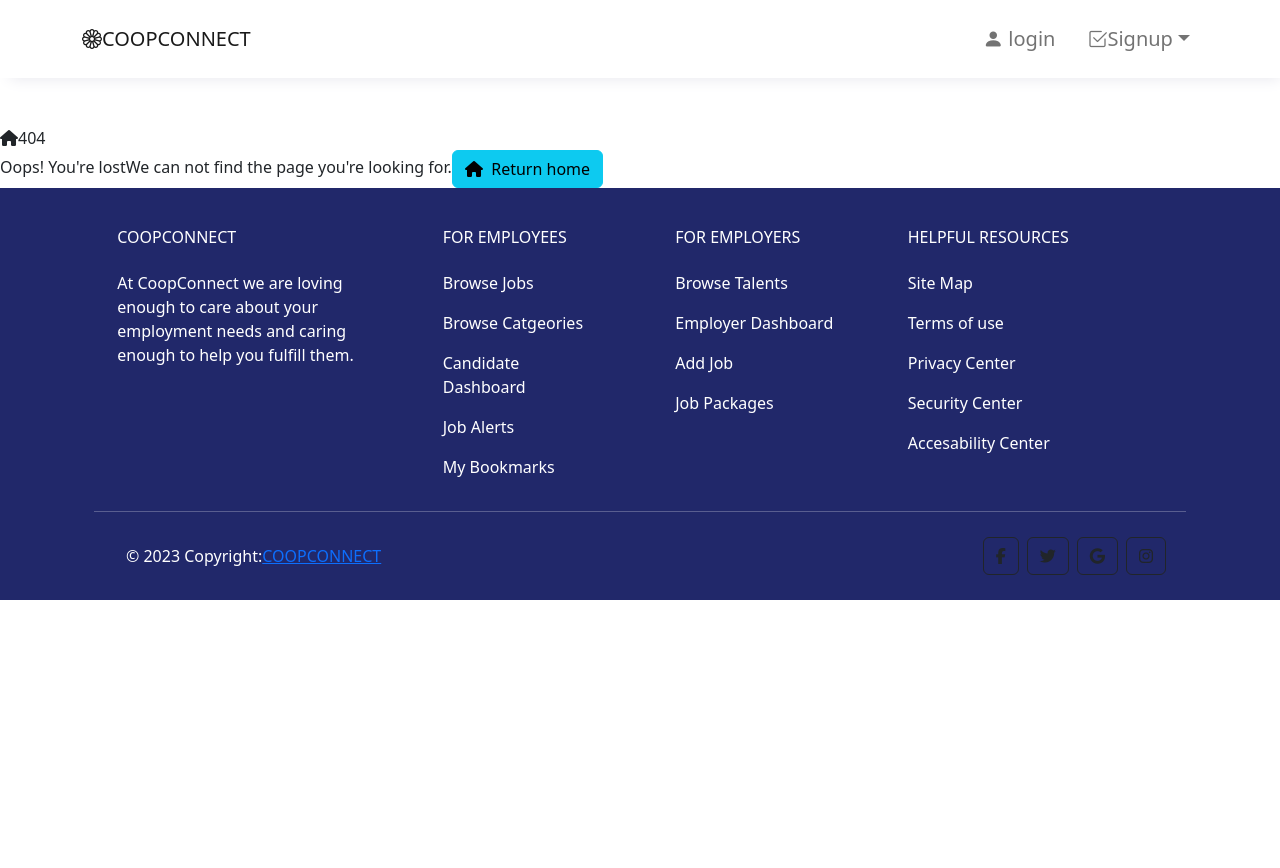
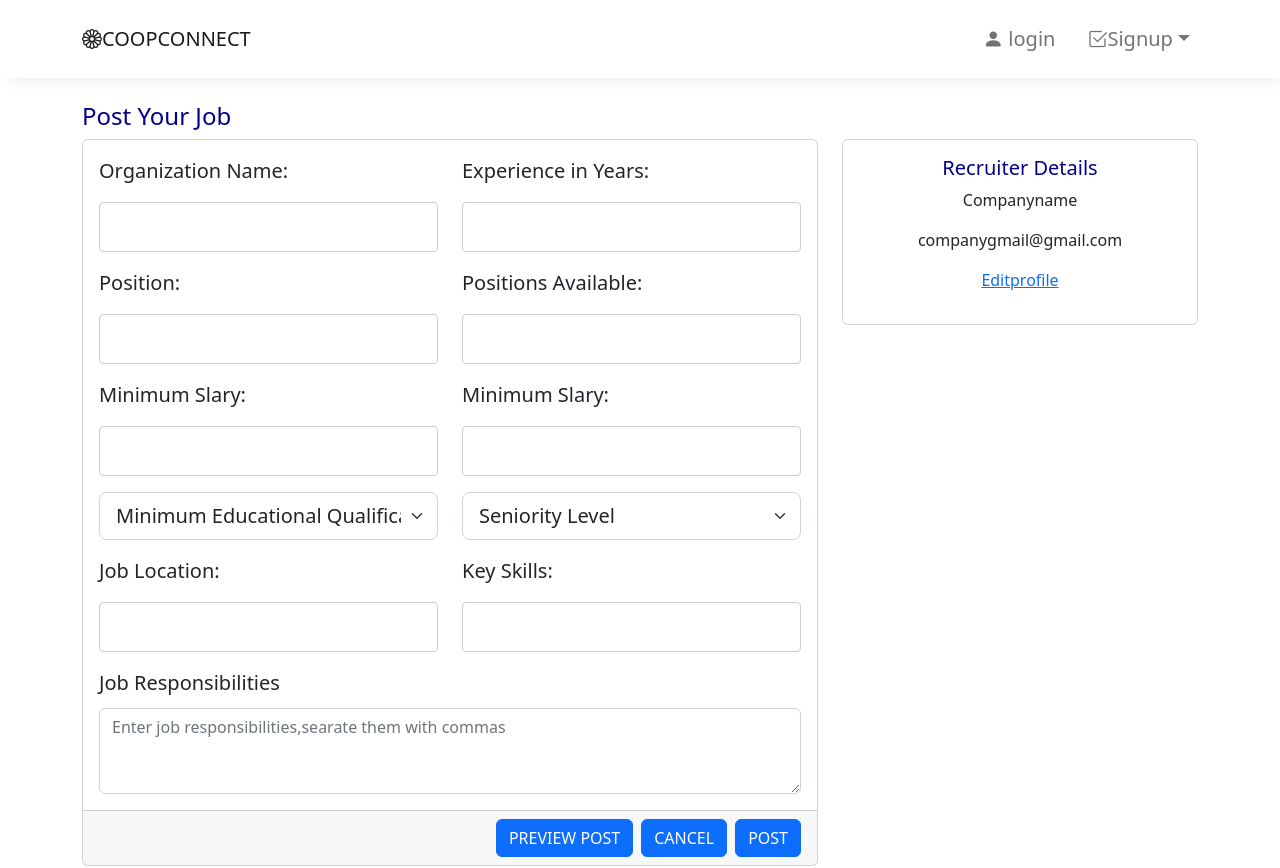
Before and after one commit to queenslaynaila/COOPCONNECT, a React (Create React App) app in the folder client/: page /postajob in a window 1280 px wide. Shown: the top 868 px of the page. Before the commit the page ends 800 px from the top, so only its background shows below. Built offline with nearby package versions, Linux system fonts and the light colour scheme.

Commit message:
edit post a job container

```diff
--- a/client/src/App.js
+++ b/client/src/App.js
@@ -18,6 +18,7 @@ import CompanyEditProfile from "./components/CompanyEditProfile";
 import JobPostPreview from "./components/JobPostPreview";
 import SearchTalent from "./components/SearchTalents";
 import  Pricing from "./components/pricing";
+import PostAJob from "./components/PostAJob";
 
 function App() {
 
@@ -45,6 +46,7 @@ function App() {
       <Route path="/searchtalents" element={<SearchTalent/>}></Route>
       <Route path="/pricing" element={<Pricing/>}></Route>
       <Route path="/previewjob" element={<JobPostPreview/>}></Route>
+      <Route path="/postajob" element={<PostAJob/>}></Route>
       <Route path="*" element={<Errorpage></Errorpage>}/>
 
 
--- a/client/src/components/CompanyEditProfile.js
+++ b/client/src/components/CompanyEditProfile.js
@@ -1,29 +1,8 @@
 import React, { useState } from "react";
 import "../styles/CompanyEditProfile.css"
 function CompanyEditProfile() {
-  const [formData, setFormData] = useState({
-    organizationName: "",
-    organizationType: "",
-    dateOfEstablishment: "",
-    websiteURL: "",
-    company: "",
-    firstName: "",
-    lastName: "",
-    designation: "",
-    email: "",
-  });
 
-  const handleChange = (event) => {
-    setFormData({
-      ...formData,
-      [event.target.name]: event.target.value,
-    });
-  };
 
-  const handleSubmit = (event) => {
-    event.preventDefault();
-    // Submit the form data to your backend or API here
-  };
 
   return (
     <div className="container mt-4 mb-4">
--- a/client/src/components/PostAJob.js
+++ b/client/src/components/PostAJob.js
@@ -1,85 +1,127 @@
 import React from 'react'
 
-export default function
+export default function PostAJob
 () {
   return (
-
-    <div class="row gutters">
-			<div class="col-xl-6 col-lg-6 col-md-6 col-sm-6 col-12">
-				<div class="form-group">
-					<label>Organization name</label>
-					<input type="name" class="form-control" placeholder='Lencare Merchants'></input>
-				</div>
-			</div>
-			<div class="col-xl-6 col-lg-6 col-md-6 col-sm-6 col-12">
-				<div class="form-group">
-					<label>Experience in Years</label>
-					<input type="name" class="form-control"></input>
-				</div>
-      </div>
-
-      <div class="col-xl-6 col-lg-6 col-md-6 col-sm-6 col-12">
-				<div class="form-group">
-					<label>Position</label>
-					<input type="name" class="form-control"></input>
-				</div>
-			</div>
-			<div class="col-xl-6 col-lg-6 col-md-6 col-sm-6 col-12">
-				<div class="form-group">
-					<label>Positions Available</label>
-					<input type="name" class="form-control"></input>
-				</div>
-			</div>
+    <div className='container mt-4 mb-4'>
+	      <h4 style={{color:"darkblue"}}>Post Your Job</h4>
+		  <div class="row">
+				<div class="col-8">
+				<div className='card'>
+		  <div class="card-body">
+            <form>
+			  <div className='row'>
+					<div className='col'>
+				     	<div class="mb-3">
+							<label htmlFor="organizationname" class="form-label fs-5 ">Organization Name:</label>
+							<input type="text" id="organizationname" class="form-control"></input>
+						</div>
+					</div>
+					<div className='col'>
+					   <div class="mb-3">
+							<label htmlFor="experience" class="form-label fs-5">Experience in Years:</label>
+							<input type="text" id="experience" class="form-control"></input>
+                       </div>
+					</div>
+			  </div>
 
 
-      <div class="col-xl-6 col-lg-6 col-md-6 col-sm-6 col-12">
-				<div class="form-group">
-					<label>Minimum Educational Level</label>
-					<input type="name" class="form-control"></input>
+			  <div className='row'>
+				<div className='col'>
+				  <div class="mb-3">
+			    <label htmlFor="position" class="form-label fs-5">Position:</label>
+				<input type="text" id="position" class="form-control"></input>
+                  </div>
 				</div>
-			</div>
-			<div class="col-xl-6 col-lg-6 col-md-6 col-sm-6 col-12">
-				<div class="form-group">
-					<label>Seniority Level</label>
-					<input type="name" class="form-control"></input>
+				<div className='col'>
+				  <div class="mb-3">
+			    <label htmlFor="positionavailable" class="form-label fs-5">Positions Available:</label>
+				<input type="text" id="positionavailable" class="form-control"></input>
+                  </div>
 				</div>
-      </div>
+			  </div>
 
-      <div class="col-xl-6 col-lg-6 col-md-6 col-sm-6 col-12">
-				<div class="form-group">
-					<label>Salary range</label>
-					<input type="name" class="form-control"></input>
+			 <div className='row'>
+				<div className='col'>
+				   <div class="mb-3">
+			         <label htmlFor="minsalary" class="form-label fs-5">Minimum Slary:</label>
+				     <input type="text" id="minsalary" class="form-control"></input>
+                   </div>
 				</div>
-			</div>
-			<div class="col-xl-6 col-lg-6 col-md-6 col-sm-6 col-12">
-				<div class="form-group">
-					<label>Job Location</label>
-					<input type="name" class="form-control"></input>
+				<div className='col'>
+				  <div class="mb-3">
+					<label htmlFor="minsalary" class="form-label fs-5">Minimum Slary:</label>
+					<input type="text" id="minsalary" class="form-control"></input>
+                   </div>
 				</div>
-      </div>
-
-         <div class="card mt-3"  >
-          <div class="card-body">
-          <div class="form-group">
-            <label>Key Skills</label>
-              <input type="text" class="form-control" id="inputName" name="name"/>
-          </div>
-         <div class="form-group">
-          <textarea class="form-control" name="remark" id="textAreaRemark" rows="2" placeholder="Enter job responsibiliries,separate responsibilities with commas"></textarea>
-         </div>
-       </div>
-       <div class="card-body   "
-            style=  {{backgroundColor:"#EEEEEE",height:"60px"}}>
-          <div className="d-flex justify-content-end gap-2">
-               <button type="button " class="btn btn-primary">PREVIEW POST</button>
-            <button type="button" class="btn btn-primary">CANCEL</button>
-            <button type="button" class="btn btn-primary">POST</button>
-               </div>
-        </div>
-        </div>
+			 </div>
+			 <div className='row'>
+				<div className='col'>
+				   <select class="form-select form-select-lg mb-3" aria-label=".form-select-lg example">
+				<option selected >Minimum Educational Qualifications</option>
+				<option value="1">PHD</option>
+				<option value="2">Masters</option>
+				<option value="3">Degree</option>
+				<option value="4">Diploma</option>
+				<option value="4">Certificate</option>
+                  </select>
+				</div>
+				<div className='col'>
+				  <select class="form-select form-select-lg mb-3" aria-label=".form-select-lg example">
+				<option selected>Seniority Level</option>
+				<option value="1">Intern</option>
+				<option value="2">Junior</option>
+				<option value="3">Senior</option>
+                  </select>
+				</div>
+			 </div>
 
 
-    </div>
+			 <div className='row'>
+			   <div className='col'>
+					<div class="mb-3">
+						<label htmlFor="joblocation" class="form-label fs-5">Job Location:</label>
+						<input type="text" id="joblocation" class="form-control"></input>
+					</div>
+				</div>
+				<div className='col'>
+					<div class="mb-3">
+						<label htmlFor="keyskills" class="form-label fs-5">Key Skills:</label>
+						<input type="text" id="keyskills" class="form-control"></input>
+					</div>
+				</div>
+			  </div>
+			  <div class="form-group">
+				<label for="exampleFormControlTextarea1" className='fs-5'>Job Responsibilities</label>
+				<textarea class="form-control" id="exampleFormControlTextarea1" placeholder='Enter job responsibilities,searate them with commas' rows="3"></textarea>
+             </div>
+			</form>
+          </div>
+
+
+		  <div class="card-footer">
+            <div className="d-flex justify-content-end gap-2">
+               <button type="button " class="btn btn-primary">PREVIEW POST</button>
+               <button type="button" class="btn btn-primary">CANCEL</button>
+			   <button type="button " class="btn btn-primary">POST</button>
+            </div>
+        </div>
+		 </div>
+				</div>
+				<div class="col-sm-4">
+				   <div class="card">
+ 						 <div class="card-body">
+						   <h5 style={{color:"darkblue"}} className="text-center">Recruiter Details</h5>
+						   <p className="text-center">Companyname</p>
+						   <p className="text-center">companygmail@gmail.com</p>
+						   <p className="text-center"><a href="#" class="link-primary text-center">Editprofile</a></p>
+                        </div>
+                    </div>
+				</div>
+            </div>
+
+	</div>
+
 
   )
 }
```
